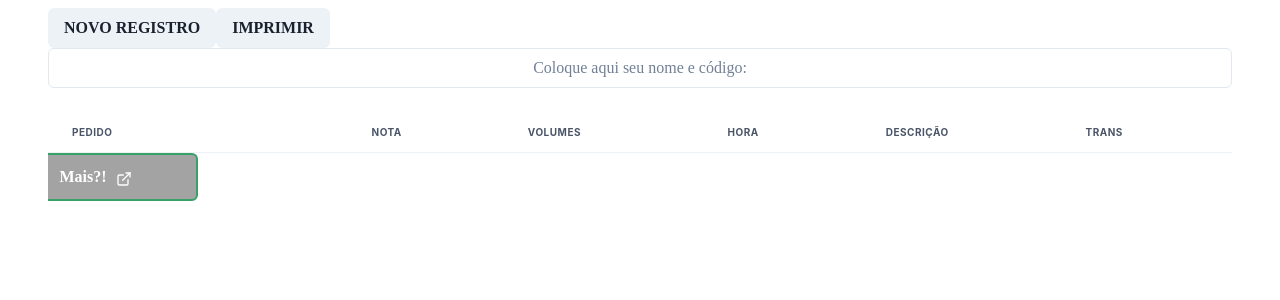
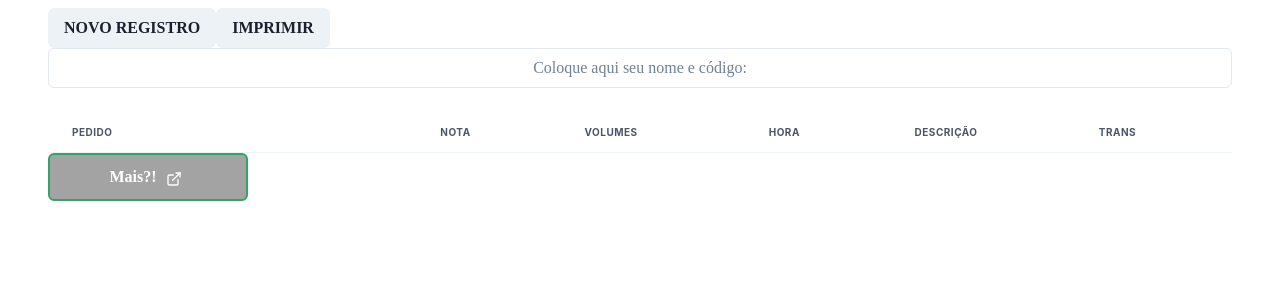
Before and after one commit to deividjmoura/vendasonline, a React (Vite) app: page / in a window 1280 px wide. Shown: the top 300 px of the page. Built offline with nearby package versions, Linux system fonts and the light colour scheme.

Commit message:
Update App.jsx

```diff
--- a/src/App.jsx
+++ b/src/App.jsx
@@ -99,7 +99,7 @@ const App = () => {
           <Tfoot>
     <Button
     direction='row'
-    ml='-50'
+    align='center'
     colorScheme='blackAlpha'
     className="noprint"
     size='md'
```
